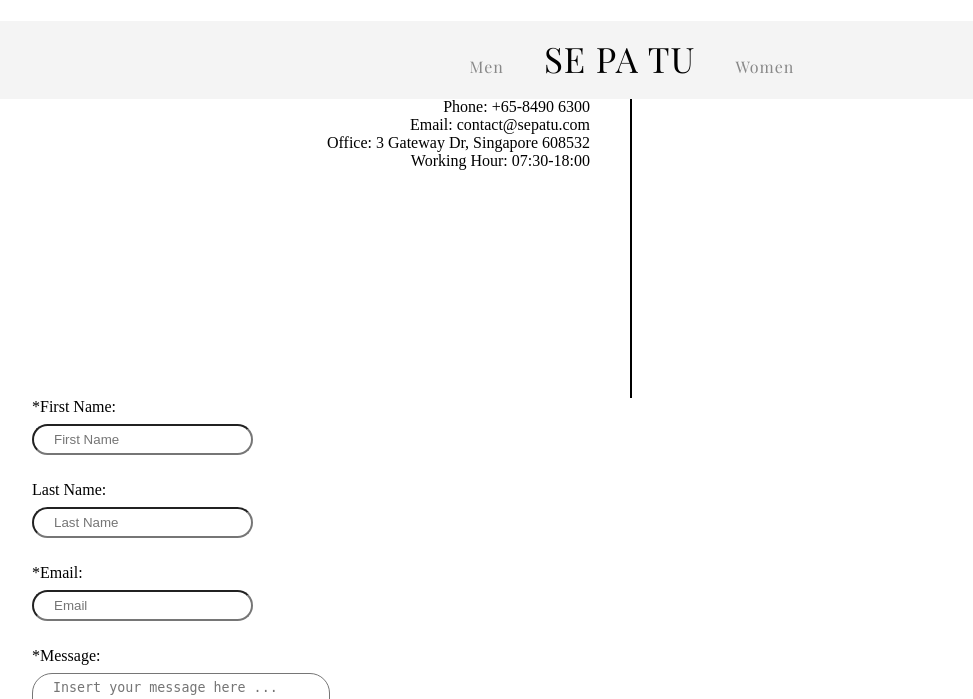
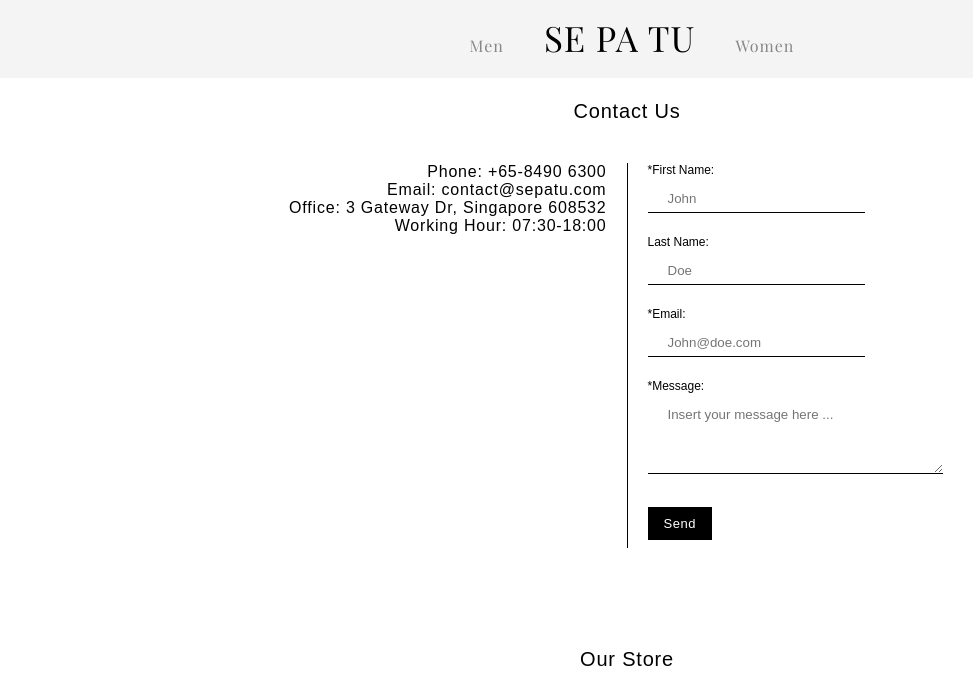
Before and after one commit to ricoardiya/EE4717, a PHP site: page /contact in a window 1280 px wide. Shown: the top 699 px of the page, without its empty margins (8-981 px from the left). Run offline with PHP 8.4, Linux system fonts and the light colour scheme; some web fonts are replaced.

Commit message:
Fix contact us page

```diff
--- a/contact/contact.css
+++ b/contact/contact.css
@@ -1,3 +1,82 @@
+.contact-wrapper {
+  padding-top: 100px;
+  padding-right: 10px;
+  margin-left: 200px;
+  margin-right: 200px;
+}
+
+.contact-header {
+  width: 100%;
+  text-align: center;
+  font-size: 20px;
+  letter-spacing: 0.8px;
+  font-family: "Montserrat", sans-serif;
+  margin-bottom: 40px;
+}
+
+.contact-content {
+  margin-bottom: 100px;
+}
+
+.left {
+  border-right: 1px solid black;
+  padding-right: 20px;
+  text-align: right;
+  font-family: "Montserrat", sans-serif;
+  font-weight: 200;
+  letter-spacing: 0.8px;
+}
+
+.right {
+  padding-left: 20px;
+}
+
+form {
+  font-family: "Montserrat", sans-serif;
+  font-size: 12px;
+}
+
+textarea,input{
+  font-family: "Montserrat", sans-serif;
+  padding: 6px 20px;
+  margin: 8px 0;
+  border: none;
+  border-bottom: 1px solid black;
+}
+
+textarea:focus, input:focus {
+  outline: none;
+}
+
+.btn-contact {
+  font-family: "Montserrat", sans-serif;
+  letter-spacing: 0.5px;
+  background-color: #000000;
+  border: 1px solid black;
+  color: white;
+  text-align: center;
+  text-decoration: none;
+  display: inline-block;
+  font-size: 13px;
+  padding: 8px 15px;
+  cursor: pointer;
+}
+
+.btn-contact:hover {
+  font-family: "Montserrat", sans-serif;
+  letter-spacing: 0.5px;
+  background-color: white;
+  border: 1px solid black;
+  color: black;
+  text-align: center;
+  text-decoration: none;
+  display: inline-block;
+  font-size: 13px;
+  padding: 8px 15px;
+  cursor: pointer;
+}
+
+/*
 
 @media only screen and (min-width: 600px) {
   .left-col {
@@ -22,7 +101,6 @@
   }
 
   .store{
-    /* margin: auto; */
     width: 100%;
     text-align: center;
     padding: 10px;
@@ -47,4 +125,4 @@
     box-sizing: border-box;
     border-radius:20px;
   }
-}
+} */
--- a/contact/index.php
+++ b/contact/index.php
@@ -14,11 +14,12 @@
     include $path;
   ?>
   <div class="content-wrapper">
-    <div class="content">
-      <h1 align="center">Contact Page</h1>
-      <br>
-      <div class="row">
-        <div class="left-col">
+    <div class="contact-wrapper">
+      <div class="contact-header">
+        Contact Us
+      </div>
+      <div class="row contact-content">
+        <div class="col left">
           Phone: +65-8490 6300
           <br>
           Email: contact@sepatu.com
@@ -28,21 +29,21 @@
           Working Hour: 07:30-18:00
           <br>
         </div>
-        <div class="right-col">
+        <div class="col right">
           <form action="/ee4717/contact/submit_contact_form.php" class="contact-form">
             <label for="fname">*First Name: </label><br>
-            <input type="text" required id="fname" name="firstname" placeholder="First Name">
+            <input type="text" required id="fname" name="firstname" placeholder="John">
             <br><br>
             <label for="lname">Last Name: </label><br>
-            <input type="text" id="lname" name="lastname" placeholder="Last Name">
+            <input type="text" id="lname" name="lastname" placeholder="Doe">
             <br><br>
             <label for="email">*Email: </label><br>
-            <input type="email" required id="email" name="email" placeholder="Email">
+            <input type="email" required id="email" name="email" placeholder="John@doe.com">
             <br><br>
             <label for="message">*Message: </label><br>
             <textarea rows="4" required id="message" cols="30" name="message" placeholder="Insert your message here ..."></textarea>
             <br><br>
-            <input type="submit" value="Send" class="sendButton">
+            <input type="submit" value="Send" class="btn-contact">
           </form>
           <?php
             $contact_js_handler = "/ee4717/contact/contact-handler.js";
@@ -50,10 +51,10 @@
           ?>
         </div>
       </div>
-      <br>
-      <br>
-      <div class="store">
-        <h1 >Our Store</h1>
+      <div class="contact-header">
+        Our Store
+      </div>
+      <div class="contact-header">
         <img src="../assets/pictures/contact/westgate.PNG" alt="Westgate" width="60%" height="60%">
       </div>
     </div>
```
